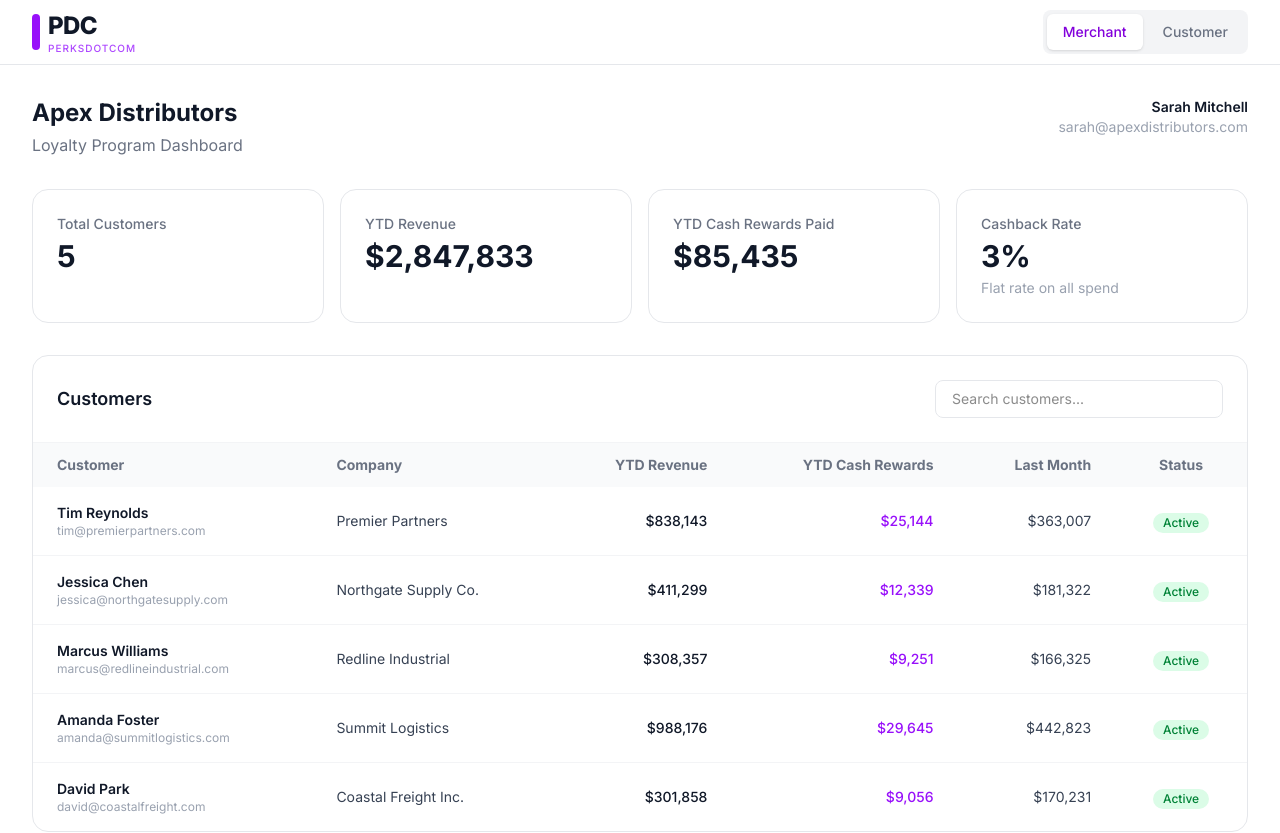
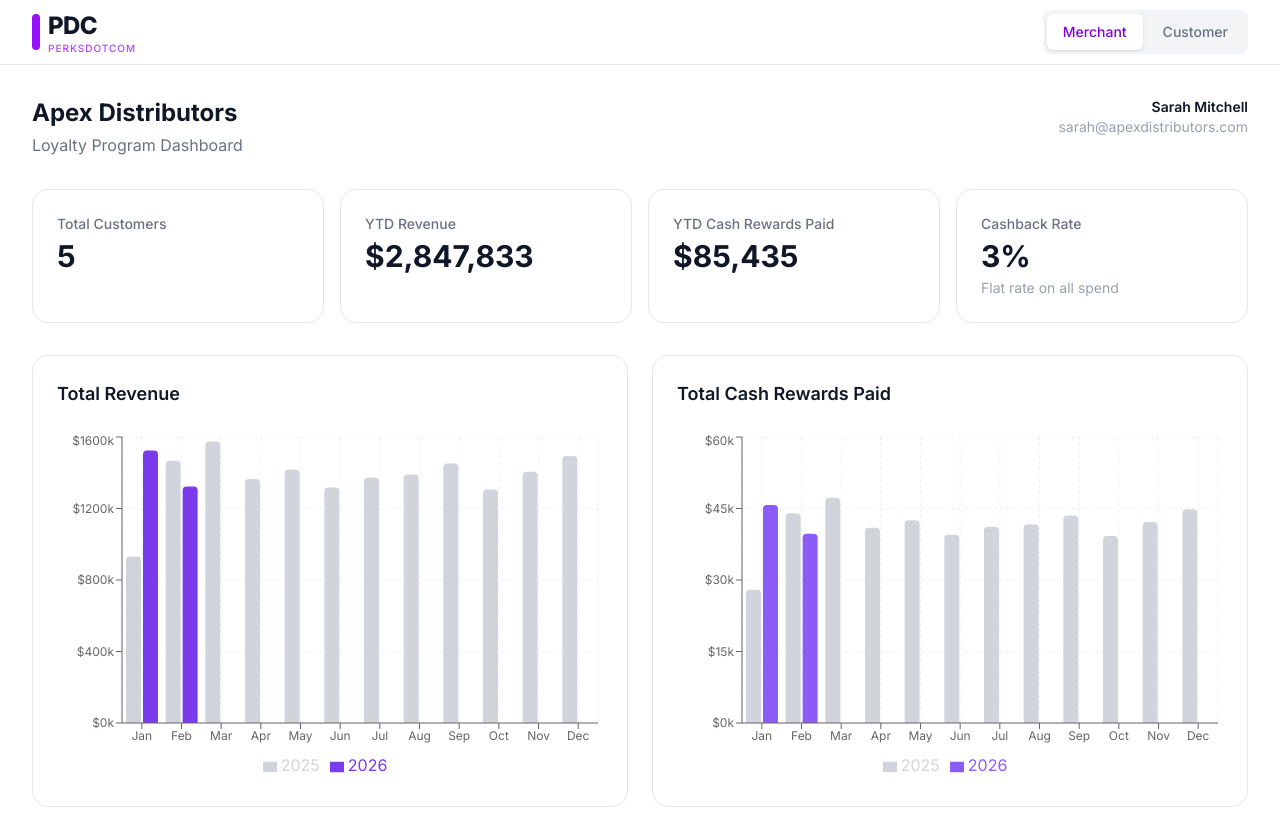
Before and after one commit to bretel-hub/pdc, a Next.js app: page / in a window 1280 px wide. Shown: the top 833 px of the page. Built offline with nearby package versions, Linux system fonts and the light colour scheme.

Commit message:
Add aggregate totals charts back, swap customer column for company, remove name column

```diff
--- a/src/app/page.tsx
+++ b/src/app/page.tsx
@@ -7,16 +7,40 @@ import SpendChart from "@/components/SpendChart";
 import CashbackChart from "@/components/CashbackChart";
 import TransactionTable from "@/components/TransactionTable";
 
+// Build aggregate YoY data from all customers
+function buildAggregateYoY(customers: ReturnType<typeof getMerchantCustomers>) {
+  const agg = customers[0].yearOverYear.map((_, i) => ({
+    month: customers[0].yearOverYear[i].month,
+    currentSpend: 0,
+    previousSpend: 0,
+    currentCashback: 0,
+    previousCashback: 0,
+    currentCumulativeCashback: 0,
+    previousCumulativeCashback: 0,
+  }));
+
+  for (const c of customers) {
+    for (let i = 0; i < c.yearOverYear.length; i++) {
+      agg[i].currentSpend += c.yearOverYear[i].currentSpend;
+      agg[i].previousSpend += c.yearOverYear[i].previousSpend;
+      agg[i].currentCashback += c.yearOverYear[i].currentCashback;
+      agg[i].previousCashback += c.yearOverYear[i].previousCashback;
+    }
+  }
+
+  return agg;
+}
+
 export default function MerchantDashboard() {
   const customers = useMemo(() => getMerchantCustomers(), []);
   const totals = useMemo(() => getMerchantTotals(), []);
+  const aggregateYoY = useMemo(() => buildAggregateYoY(customers), [customers]);
   const currentYear = new Date().getFullYear();
   const [search, setSearch] = useState("");
   const [selectedId, setSelectedId] = useState<string | null>(null);
 
   const filtered = customers.filter(
     (c) =>
-      c.name.toLowerCase().includes(search.toLowerCase()) ||
       c.company.toLowerCase().includes(search.toLowerCase()) ||
       c.email.toLowerCase().includes(search.toLowerCase())
   );
@@ -45,6 +69,22 @@ export default function MerchantDashboard() {
         <StatCard label="Cashback Rate" value="3%" sub="Flat rate on all spend" />
       </div>
 
+      {/* Aggregate Charts */}
+      <div className="grid grid-cols-1 lg:grid-cols-2 gap-6">
+        <SpendChart
+          data={aggregateYoY}
+          currentYear={currentYear}
+          title="Total Revenue"
+          hoverLabel="Revenue"
+        />
+        <CashbackChart
+          data={aggregateYoY}
+          currentYear={currentYear}
+          title="Total Cash Rewards Paid"
+          hoverLabel="Cash Rewards"
+        />
+      </div>
+
       {/* Customer List */}
       <div className="bg-white rounded-2xl border border-gray-200 overflow-hidden">
         <div className="p-6 border-b border-gray-100 flex flex-col sm:flex-row sm:items-center sm:justify-between gap-4">
@@ -61,7 +101,6 @@ export default function MerchantDashboard() {
           <table className="w-full">
             <thead>
               <tr className="bg-gray-50 text-left text-sm font-medium text-gray-500">
-                <th className="px-6 py-3">Customer</th>
                 <th className="px-6 py-3">Company</th>
                 <th className="px-6 py-3 text-right">YTD Revenue</th>
                 <th className="px-6 py-3 text-right">YTD Cash Rewards</th>
@@ -81,10 +120,9 @@ export default function MerchantDashboard() {
                   }`}
                 >
                   <td className="px-6 py-4">
-                    <p className="text-sm font-semibold text-gray-900">{c.name}</p>
+                    <p className="text-sm font-semibold text-gray-900">{c.company}</p>
                     <p className="text-xs text-gray-400">{c.email}</p>
                   </td>
-                  <td className="px-6 py-4 text-sm text-gray-700">{c.company}</td>
                   <td className="px-6 py-4 text-sm text-right font-medium text-gray-900">{formatCurrency(c.ytdSpend)}</td>
                   <td className="px-6 py-4 text-sm text-right font-medium text-purple-600">{formatCurrency(c.ytdCashback)}</td>
                   <td className="px-6 py-4 text-sm text-right text-gray-700">{formatCurrency(c.lastMonthSpend)}</td>
@@ -99,7 +137,7 @@ export default function MerchantDashboard() {
               ))}
               {filtered.length === 0 && (
                 <tr>
-                  <td colSpan={6} className="px-6 py-12 text-center text-gray-400">No customers found</td>
+                  <td colSpan={5} className="px-6 py-12 text-center text-gray-400">No customers found</td>
                 </tr>
               )}
             </tbody>
@@ -112,8 +150,8 @@ export default function MerchantDashboard() {
         <div className="space-y-6">
           <div className="flex items-center justify-between">
             <div>
-              <h2 className="text-xl font-bold text-gray-900">{selected.name}</h2>
-              <p className="text-gray-500">{selected.company} — {selected.email}</p>
+              <h2 className="text-xl font-bold text-gray-900">{selected.company}</h2>
+              <p className="text-gray-500">{selected.name} — {selected.email}</p>
             </div>
             <button
               onClick={() => setSelectedId(null)}
```
